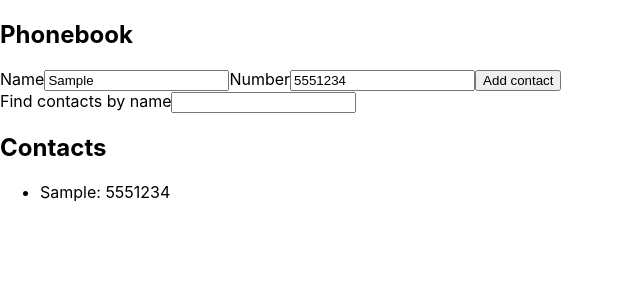
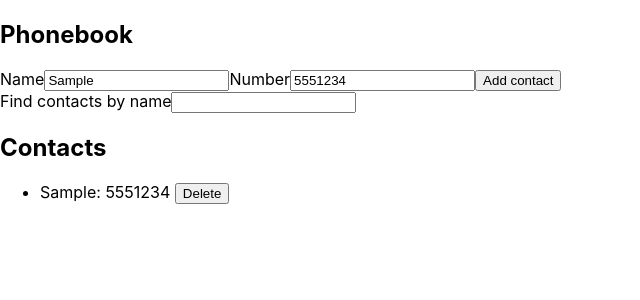
Before and after one commit to MagdalenaKusmierczak/goit-react-hw-02-phonebook, a React (Create React App) app: page / in a window 1280 px wide. Both pictures are taken after typing "Sample", "5551234" into the empty fields and a click on the button "Add contact". Shown: the top 300 px of the page, without its empty margins (0-640 px from the left). Built offline with nearby package versions, Linux system fonts and the light colour scheme.

Commit message:
App functions finish

```diff
--- a/src/components/App.jsx
+++ b/src/components/App.jsx
@@ -33,12 +33,21 @@ export class App extends Component {
       contact.name.toLowerCase().includes(normalizedFilter)
     );
   };
+  handleDelete = id => {
+    this.setState(prevState => ({
+      contacts: prevState.contacts.filter(contact => contact.id !== id),
+    }));
+  };
   render() {
+    const filtredContact = this.filteredContacts();
     return (
       <Section title="Phonebook">
         <ContactForm onSubmit={this.handleRepeat} />
         <Filter filter={this.state.filter} handleFilter={this.handleFilter} />
-        <ContactList contacts={this.filteredContacts()} />
+        <ContactList
+          contacts={filtredContact}
+          handleDelete={this.handleDelete}
+        />
       </Section>
     );
   }
--- a/src/components/ContactForm/ContactForm.jsx
+++ b/src/components/ContactForm/ContactForm.jsx
@@ -22,6 +22,7 @@ export default class ContactForm extends Component {
     };
     this.props.onSubmit(contact);
   };
+
   render() {
     return (
       <form onSubmit={this.handleSubmit}>
--- a/src/components/ContactList/ContactList.jsx
+++ b/src/components/ContactList/ContactList.jsx
@@ -1,13 +1,16 @@
 import PropTypes from 'prop-types';
 
-const ContactList = ({ contacts }) => {
+const ContactList = ({ contacts, handleDelete }) => {
   return (
     <div>
       <h2>Contacts</h2>
       <ul>
         {contacts.map(contact => (
           <li key={contact.id} id={contact.id}>
-            {contact.name}: {contact.number}
+            {contact.name}: {contact.number}{' '}
+            <button id={contact.id} onClick={() => handleDelete(contact.id)}>
+              Delete
+            </button>
           </li>
         ))}
       </ul>
@@ -16,6 +19,13 @@ const ContactList = ({ contacts }) => {
 };
 
 ContactList.propTypes = {
-  contacts: PropTypes.array.isRequired,
+  contacts: PropTypes.arrayOf(
+    PropTypes.shape({
+      id: PropTypes.string.isRequired,
+      name: PropTypes.string.isRequired,
+      number: PropTypes.string.isRequired,
+    })
+  ).isRequired,
+  handleDelete: PropTypes.func.isRequired,
 };
 export default ContactList;
```
